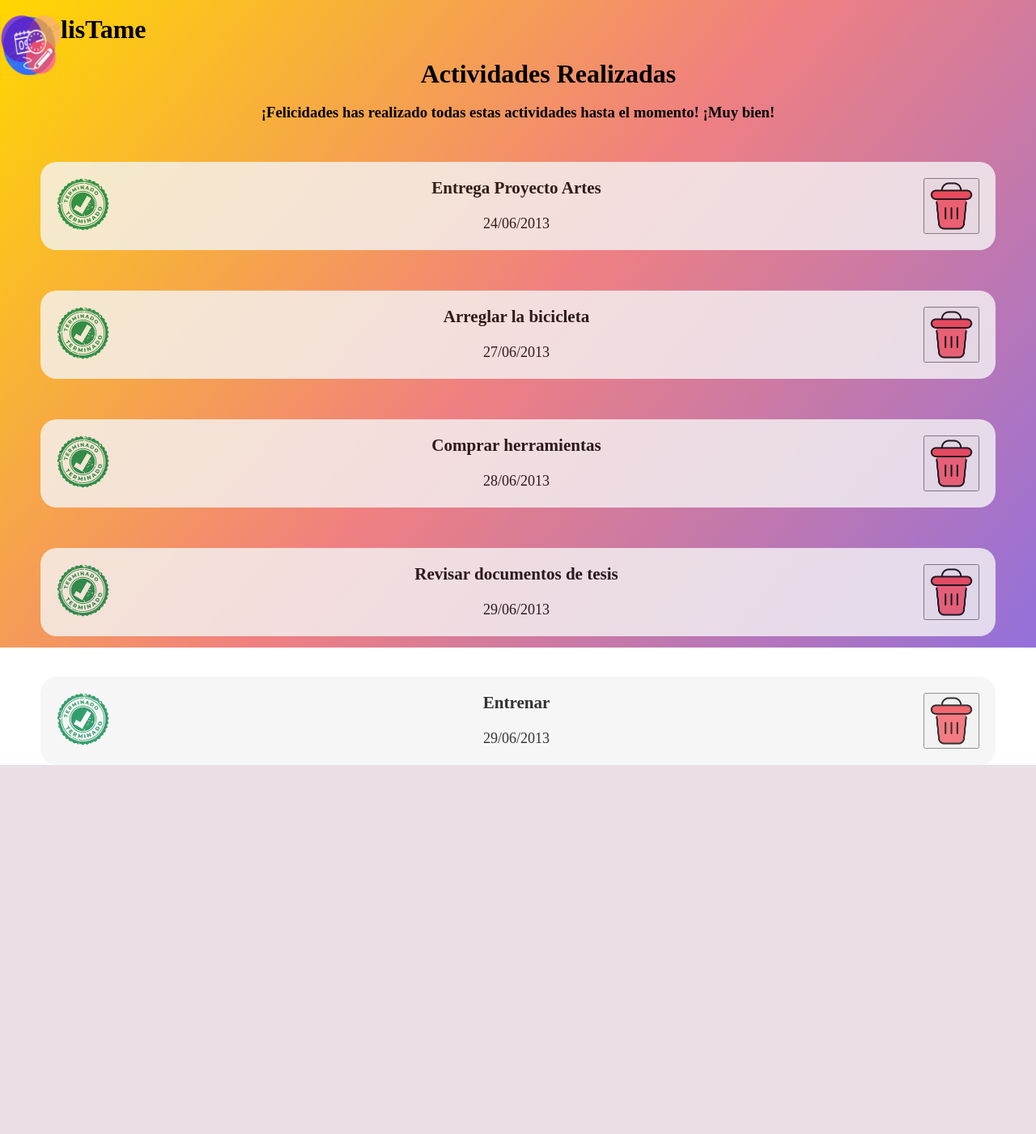
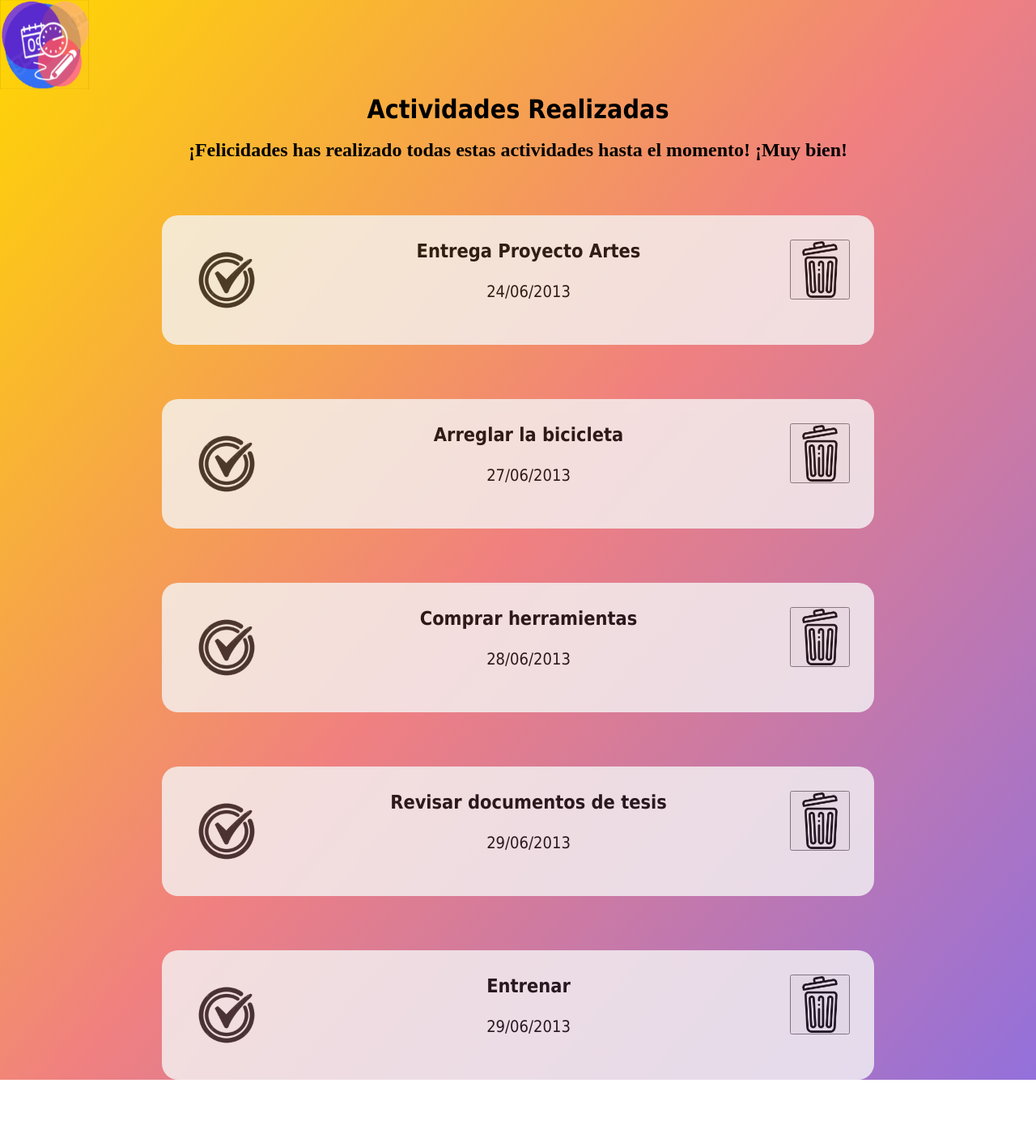
Before and after one commit to brittanypallasco2003/Organizador, a PHP site: page /6Realizadas.html in a window 1280 px wide. Shown: the whole page at 81% size. Before the commit the page ends 945 px from the top, so only its background shows below. Run offline with PHP 8.4, Linux system fonts and the light colour scheme.

Commit message:
cambio de iconos y estilo

```diff
--- a/6Realizadas.html
+++ b/6Realizadas.html
@@ -9,51 +9,46 @@
 <body >
     <div class="capa">
        <header>
-            <p>
-            <br>
-            <img src="imagenes/logo.png" width="75" height="75" style="float:left;">
-            <h1>lisTame</h1>
-            <br>
-            </p>
+        <h2 class="logo"><img src="imagenes/logo.png" width="110" height="110" />
        </header>
        <h1 id="titulo">Actividades Realizadas</h1>
        <br>
-        <h3 style="text-align: center;">¡Felicidades has realizado todas estas actividades hasta el momento!
-        ¡Muy bien!</h3>
+        <h2 style="text-align: center;">¡Felicidades has realizado todas estas actividades hasta el momento!
+        ¡Muy bien!</h2>
         <div class="box">
-                <img  class="div-img" src="imagenes/terminado.png"  width="65" height="65">
-                <button type="button" class="div-img1"><img  src="imagenes/eliminar.png" width="65" height="65" ></button>
+                <img  class="div-img" src="imagenes/check.png"  width="100" height="100">
+                <button type="button" class="div-img1"><img  src="imagenes/eliminar.png" width="70" height="70" ></button>
                 <h3><center>Entrega Proyecto Artes</center></h3>
                 <br>
                 <p id="titulo">24/06/2013</p>
         </div>
 
         <div class="box">
-            <img  class="div-img" src="imagenes/terminado.png"  width="65" height="65">
-            <button type="button" class="div-img1"><img  src="imagenes/eliminar.png" width="65" height="65" ></button>
+            <img  class="div-img"  src="imagenes/check.png"  width="100" height="100">
+            <button type="button" class="div-img1"><img  src="imagenes/eliminar.png" width="70" height="70" ></button>
             <h3><center> Arreglar la bicicleta</center></h3>
             <br>
             <p id="titulo">27/06/2013</p>
         </div>
         <div class="box">
-            <img  class="div-img" src="imagenes/terminado.png"  width="65" height="65">
-            <button type="button" class="div-img1"><img  src="imagenes/eliminar.png" width="65" height="65" ></button>
+            <img  class="div-img"  src="imagenes/check.png"  width="100" height="100">
+            <button type="button" class="div-img1"><img  src="imagenes/eliminar.png"  width="70" height="70"  ></button>
             <h3><center> Comprar herramientas</center></h3>
             <br>
             <p id="titulo">28/06/2013</p>
         </div>
 
         <div class="box">
-            <img  class="div-img" src="imagenes/terminado.png"  width="65" height="65">
-            <button type="button" class="div-img1"><img  src="imagenes/eliminar.png" width="65" height="65" ></button>
+            <img  class="div-img"  src="imagenes/check.png"  width="100" height="100">
+            <button type="button" class="div-img1"><img  src="imagenes/eliminar.png"  width="70" height="70"></button>
             <h3><center> Revisar documentos de tesis</center></h3>
             <br>
             <p id="titulo">29/06/2013</p>
         </div>
 
         <div class="box">
-            <img  class="div-img" src="imagenes/terminado.png"  width="65" height="65">
-            <button type="button" class="div-img1"><img  src="imagenes/eliminar.png" width="65" height="65" ></button>
+            <img  class="div-img"  src="imagenes/check.png"  width="100" height="100">
+            <button type="button" class="div-img1"><img  src="imagenes/eliminar.png"  width="70" height="70" ></button>
             <h3><center> Entrenar</center></h3>
             <br>
             <p id="titulo">29/06/2013</p>
--- a/estilos_realizadas.css
+++ b/estilos_realizadas.css
@@ -5,24 +5,27 @@
 }
 
 .capa{
-    width: 100%;
-    height: 100vh;
+    width: auto;
+    height: auto;
     background:linear-gradient(130deg, gold , LightCoral, mediumpurple);
  }
  #titulo{
     text-align:center;
+    font-family: Tahoma;
 
  }
 
  .box {
-    font-size: 18px;
+
+    font-size: 20px;
     font-weight: 400;
     background:whitesmoke;
-    margin: 50px 50px;
+    margin: 67px 200px;
     overflow: hidden;
-    padding: 20px;
+    padding: 30px;
     border-radius: 20px;
     opacity: .8;
+    font-family: Tahoma;
     }
 
     .div-img {
```
Also changed, not shown: imagenes/check.png (added), imagenes/eliminar.png.
